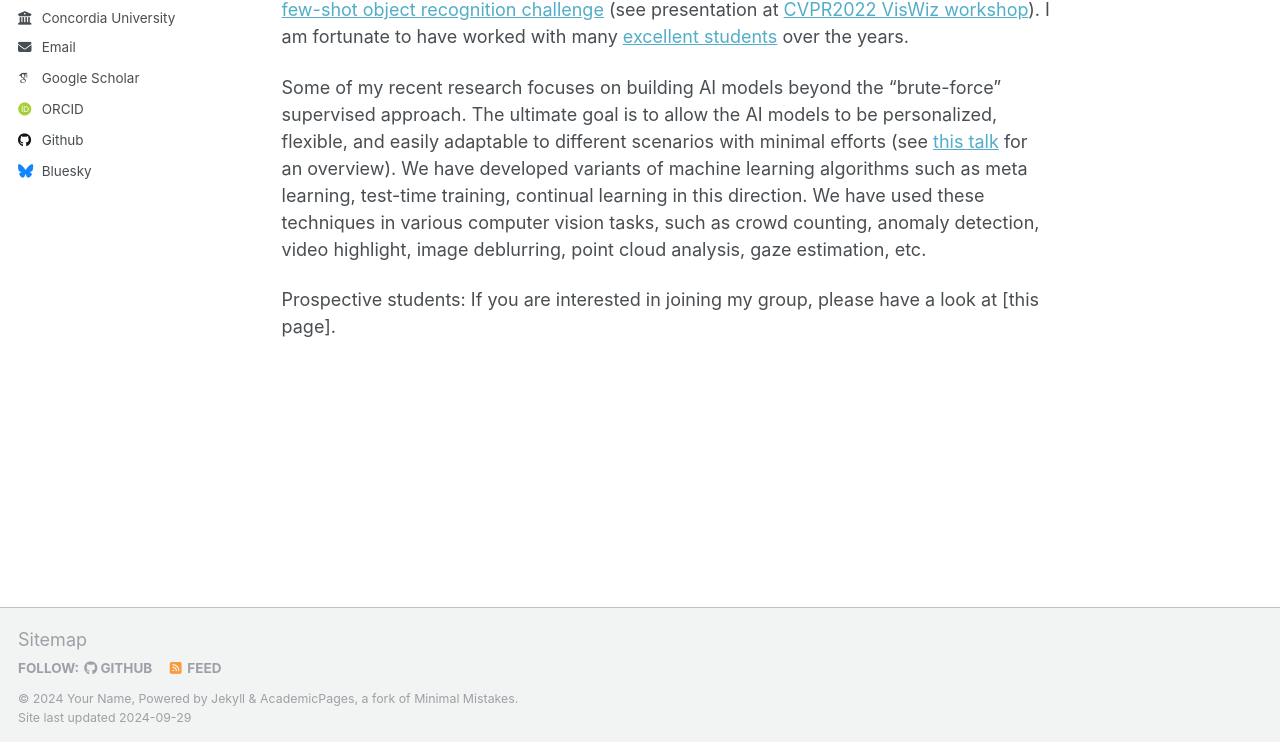
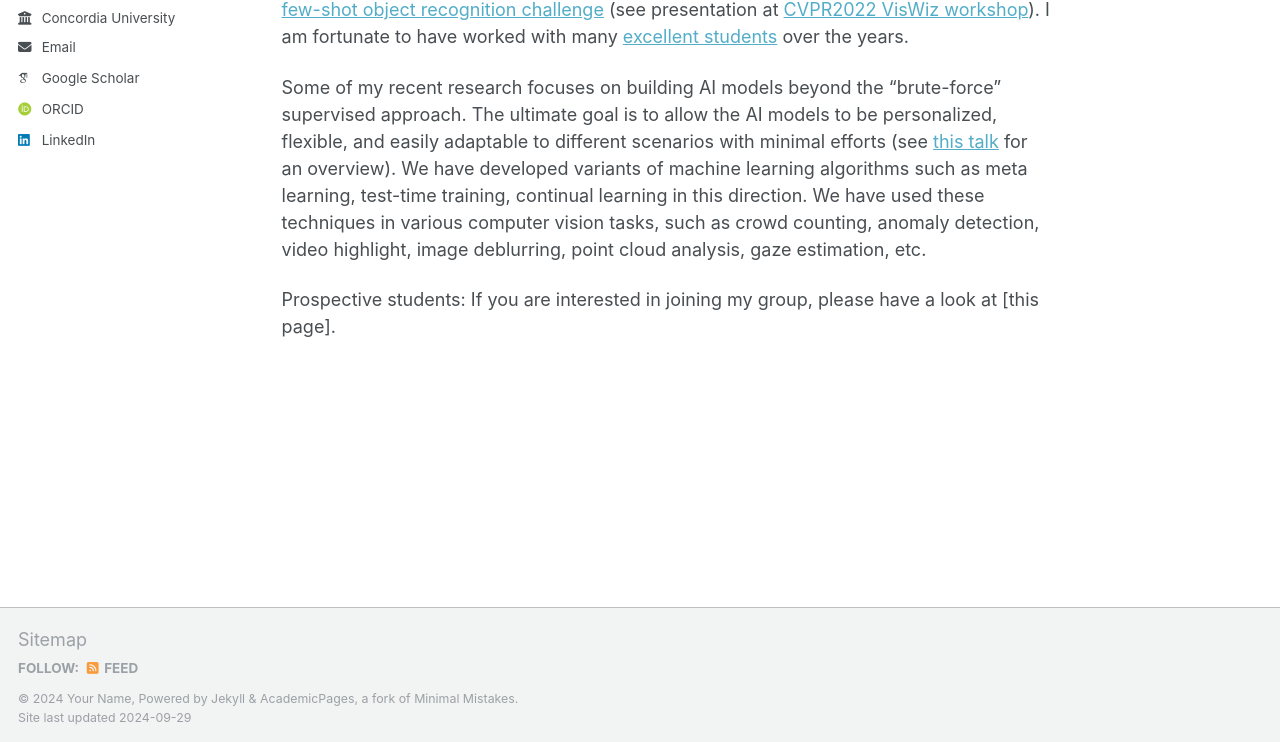
Before and after one commit to kywang/kywang.github.io, a Jekyll site: the page built from _pages/about.md, in a window 1280 px wide and 1167 px high. Shown: the part 422-1164 px from the top of the window. Built offline with Jekyll 4.4.1, drawn with Linux system fonts in a browser that asks for light colours; some web fonts are replaced; some of the changed lines change nothing that is shown.

Commit message:
Update _config.yml

```diff
--- a/_config.yml
+++ b/_config.yml
@@ -43,12 +43,12 @@ author:
   bitbucket        : # Username - Update with your username on the site
   codepen          : # Username
   dribbble         : # Username
-  github           : "academicpages"
+  github           : # Username
   kaggle           : # Username
   stackoverflow    : # User number or user number and name (i.e., use "1" or "1/jeff-atwood")
 
   # Social media
-  bluesky          : "bsky.app" # Replace this with you Bluesky username
+  bluesky          : # Replace this with you Bluesky username
   facebook         : # Username
   flickr           : # Username
   foursquare       : # Username
@@ -57,7 +57,7 @@ author:
   keybase          : # Username
   instagram        : # Username
   lastfm           : # Username
-  linkedin         : # Username
+  linkedin         : "https://www.linkedin.com/in/yang-wang-1498678/"
   mastodon         : # URL
   medium           : # URL
   pinterest        : # Username
```
